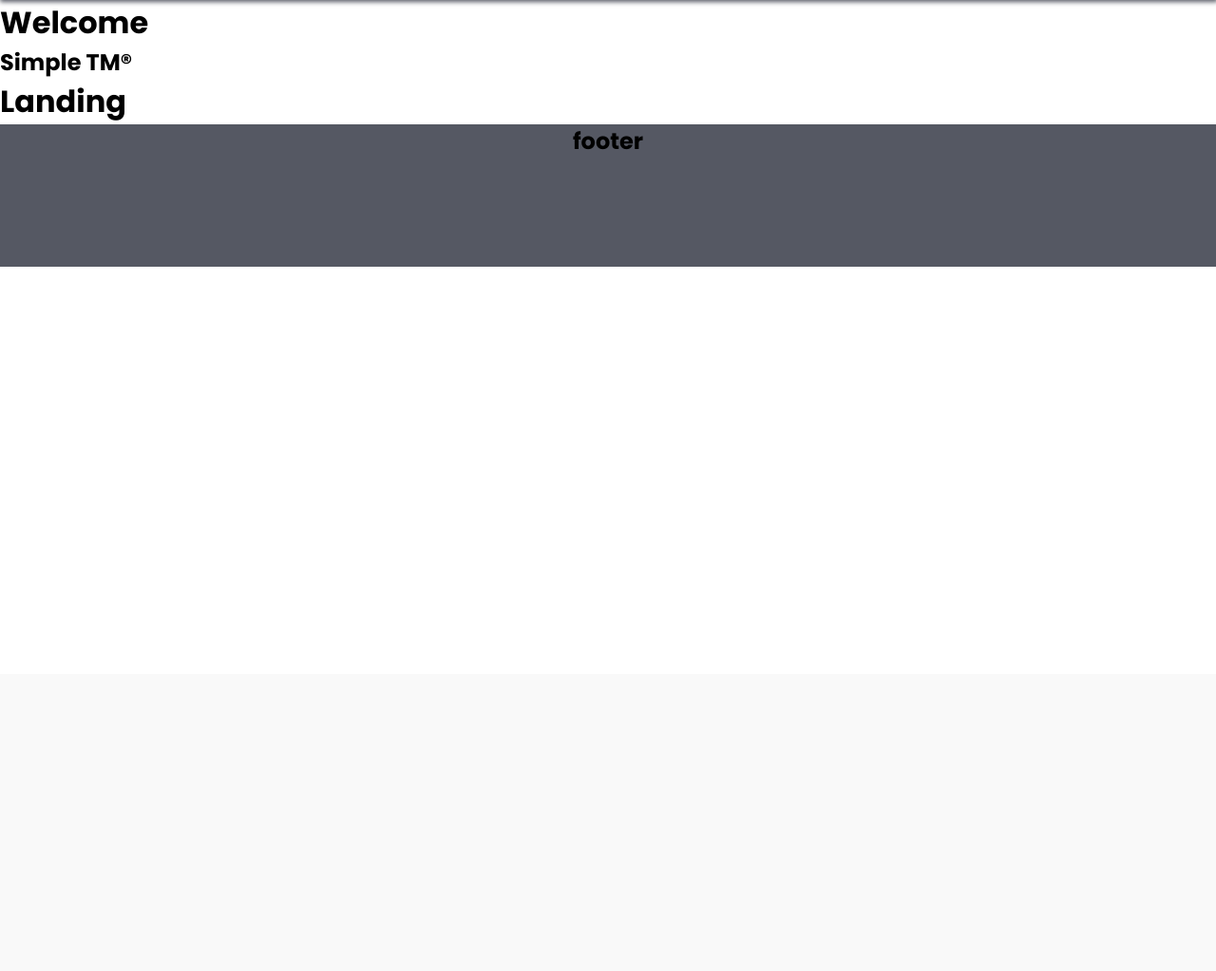
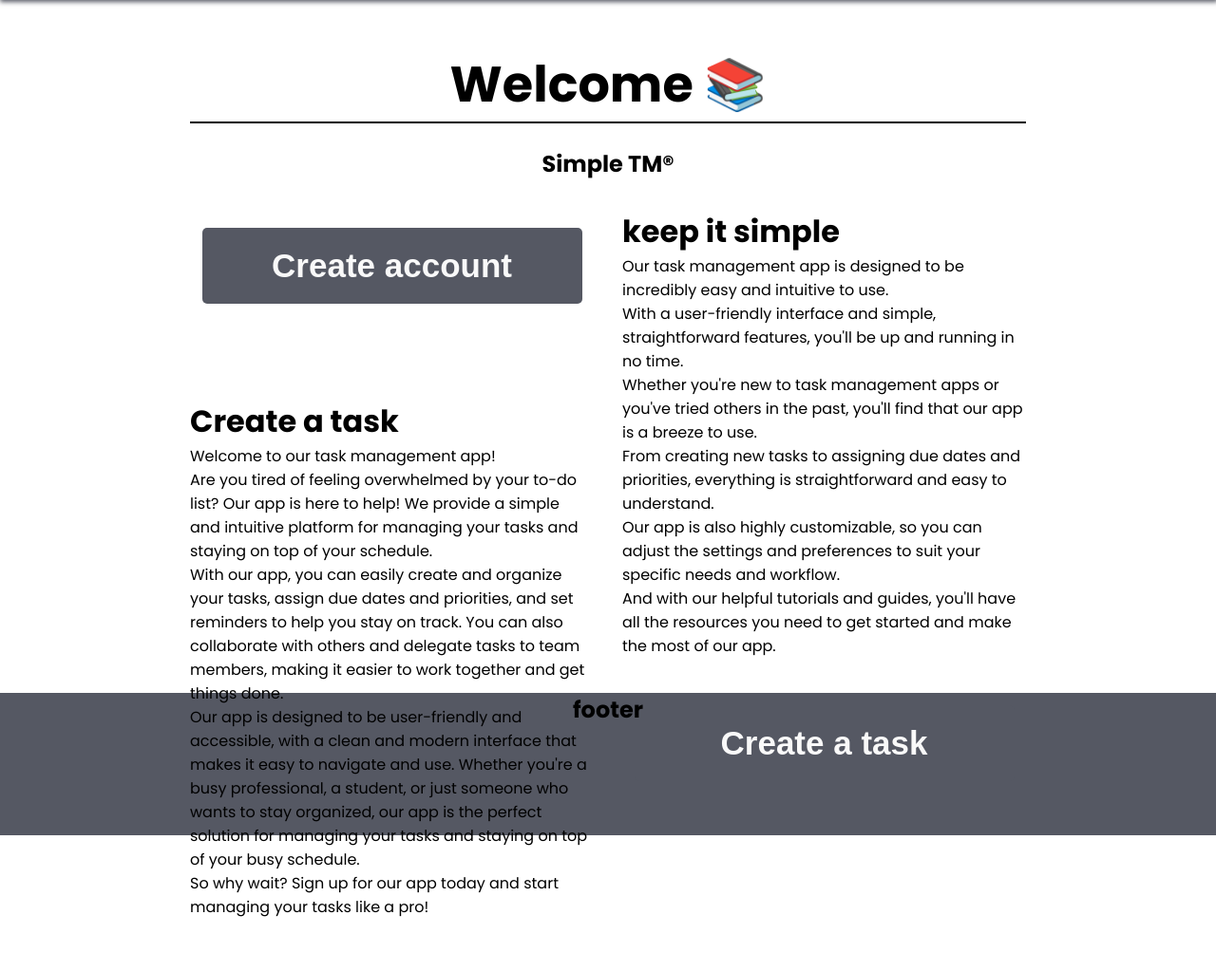
Before and after one commit to ppsantiago/simpletaskmanager, a Django app: page / in a window 1280 px wide. Shown: the part 90-1113 px from the top of the page at 95% size. Before the commit the page ends 371 px from the top, so only its background shows below. Run offline with Django 4.2, Linux system fonts and the light colour scheme.

Commit message:
se agrego contenido a home y corrigieron urls

```diff
--- a/task/static/taskapp/css/styles.css
+++ b/task/static/taskapp/css/styles.css
@@ -187,6 +187,52 @@ footer{
     height: 150px;
 }
 
+/* -------Landing-------- */
+.landingContent{
+    display: grid;
+    grid-template-columns: 1fr 1fr;
+    height: 55vh;
+    gap: 30px;
+}
+
+.side1{
+    /* margin-top: 60px; */
+}
+.side2{
+    margin-top: 30px;
+    margin-bottom: 100px;
+}
+
+.landing-head{
+    text-align: center;
+}
+
+.landing-conteiner-btn{
+    text-align: center;
+    margin-bottom: 100px;
+}
+
+.landing-btn{
+    margin-top: 50px;
+    width: 50vh;
+    height: 10vh;
+    padding: 10px;
+    font-size: 35px;
+    font-weight: 600;
+    border-style: none;
+    border-radius: 5px;
+    background-color: var(--grey);
+    color: var(--white);
+    transition: background-color 0.7s ease;
+    transition: color 0.7s ease;
+}
+
+.landing-btn:hover{
+    background-color: var(--yellow-2);
+        box-shadow: 2px 2px 5px var(--grey-shadow);
+
+    color: var(--black);
+}
 /* -------Task-------- */
 
 .task-container {
@@ -240,9 +286,8 @@ footer{
     display: flex;
     gap: 20px;
     justify-content: center;
+}
 
-
-}
 .task-btn{
     padding: 10px;
     font-size: 15px;
@@ -258,9 +303,10 @@ footer{
     background-color: var(--black);
 }
 
-.task-btns-floatin {
- text-align: center;
+.task-create-btn{
+    text-align: center;
 }
+
 
 /* -------Create Task-------- */
 
--- a/task/templates/home.html
+++ b/task/templates/home.html
@@ -2,10 +2,72 @@
 
 {% load static %}
 {% block content %}
-<h1>Welcome</h1>
-<h2>Simple TM®</h2>
-<div class="landingContent">
-<h1>Landing</h1>
+<div class="content">
+    <section class="landing-head">
+        <div class="title">
+            <h1>Welcome 📚</h1>
+        </div>
+        <br>
+        <h2>Simple TM®</h2>
+    </section>
 
-</div>
-{% endblock %}
+    <div class="landingContent">
+
+        <div class="side1">
+            <div class="landing-conteiner-btn">
+
+                <a href="signin">
+                    <button class="landing-btn">
+                        Create account
+                    </button>
+                </a>
+            </div>
+            <h1>Create a task</h1>
+            <p>Welcome to our task management app!</p>
+
+            <p>Are you tired of feeling overwhelmed by your to-do list? Our app is here to help! We provide a simple and
+                intuitive platform for managing your tasks and staying on top of your schedule.</p>
+
+            <p> With our app, you can easily create and organize your tasks, assign due dates and priorities, and set
+                reminders to help you stay on track. You can also collaborate with others and delegate tasks to team
+                members, making it easier to work together and get things done.</p>
+
+            <p> Our app is designed to be user-friendly and accessible, with a clean and modern interface that makes it
+                easy to navigate and use. Whether you're a busy professional, a student, or just someone who wants to
+                stay organized, our app is the perfect solution for managing your tasks and staying on top of your busy
+                schedule.</p>
+
+            <p> So why wait? Sign up for our app today and start managing your tasks like a pro!</p>
+        </div>
+
+
+        <div class="side2">
+            <h1>keep it simple</h1>
+
+
+            <p>Our task management app is designed to be incredibly easy and intuitive to use. </p>
+            <p>With a user-friendly interface and simple, straightforward features, you'll be up and running in no time.
+            </p>
+
+            <p>Whether you're new to task management apps or you've tried others in the past, you'll find that our app
+                is a breeze to use. </p>
+            <p> From creating new tasks to assigning due dates and priorities, everything is straightforward and easy to
+                understand.</p>
+
+            <p>Our app is also highly customizable, so you can adjust the settings and preferences to suit your specific
+                needs and workflow. </p>
+            <p> And with our helpful tutorials and guides, you'll have all the resources you need to get started and
+                make the most of our app.</p>
+
+                <div class="landing-conteiner-btn">
+
+                    <a href="task/create">
+                        <button class="landing-btn">
+                            Create a task
+                        </button>
+                    </a>
+                </div>
+
+        </div>
+    </div>
+    {% endblock %}
--- a/task/templates/task.html
+++ b/task/templates/task.html
@@ -6,7 +6,7 @@
         <h1>Tasks 📃</h1>
     </div>
     <br>
-    <div class=task-btns-floatin>
+    <div class=task-create-btn>
         <a href="{% url 'create_task' %}">
             <button class="task-btn">
                 Add Task
```
